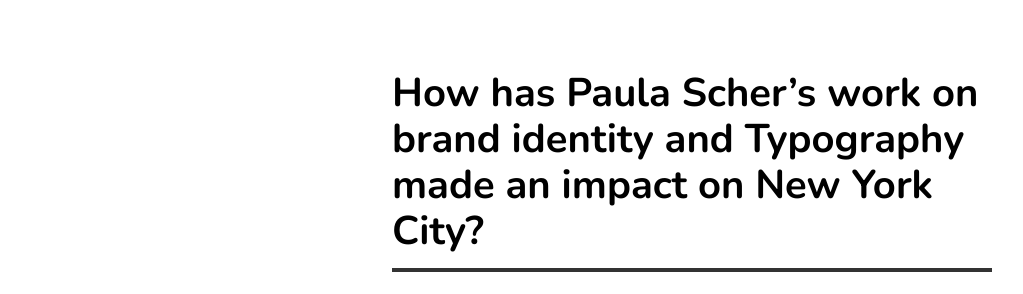
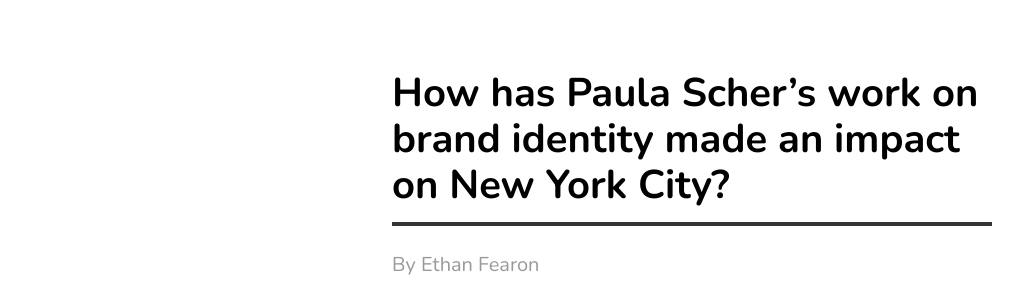
Before and after one commit to EthanFearon/Webpage-Essay, a plain HTML site: page index.html in a window 1280 px wide. Shown: the part 407-701 px from the top of the page, without its empty margins (8-1031 px from the left). Drawn offline with nearby package versions, Linux system fonts and the light colour scheme; files whose address does not match are found by name.

Commit message:
Update index.html

```diff
--- a/index.html
+++ b/index.html
@@ -47,7 +47,7 @@
     <header>
 
 
-  <h1>How has Paula Scher’s work on brand identity and Typography made an impact on New York City?</h1>
+  <h1>How has Paula Scher’s work on brand identity made an impact on New York City?</h1>
 </header>
 
 <main>
```
